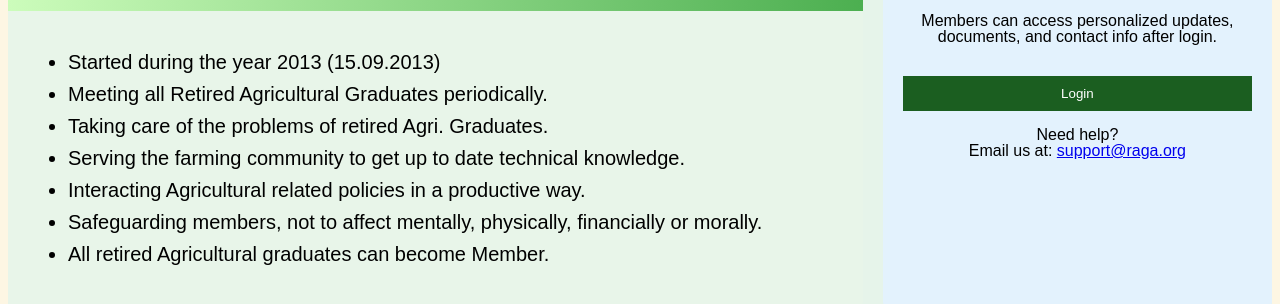
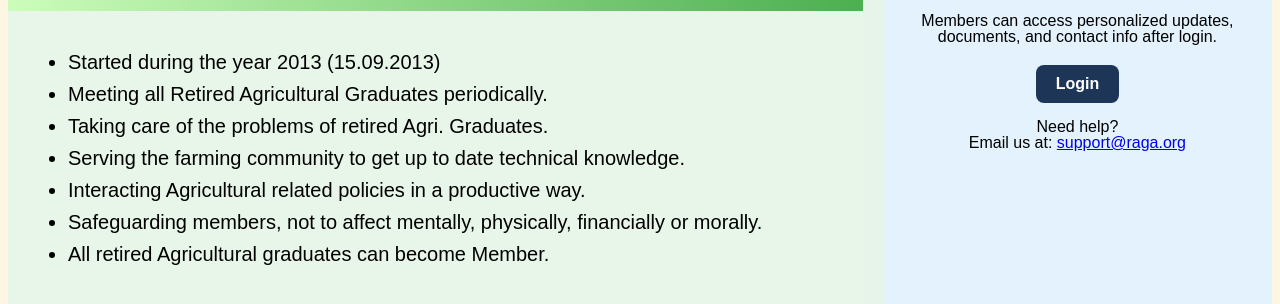
Before and after one commit to kgopinathm/raga_site, a plain HTML site: page ab.html in a window 1280 px wide. Shown: the part 183-487 px from the top of the page. Drawn offline with Linux system fonts and the light colour scheme.

Commit message:
Update ab.html

```diff
--- a/ab.html
+++ b/ab.html
@@ -277,12 +277,12 @@
     <div class="member-login">
         <div class ="card-header">Member Login</div>
 		<p>Members can access personalized updates, documents, and contact info after login.</p>
-		<form action="https://ragasite.42web.io/login.php" method="post">
- 		 <button type="submit" class="login-button">Login</button>
-		</form>
+		<div style="display: flex; justify-content: center; margin-top: 20px;">
+    	<a href="login.html" style="background-color: #1d3557;color: white;padding: 10px 20px;text-decoration: none;border-radius: 8px;font-weight: bold;font-size: 16px;">Login</a>
+		</div>
         <p>Need help?<br>Email us at: <a href="mailto:support@raga.org">support@raga.org</a></p>
-    </div>
-</div>
+    	</div>
+	</div>
 <br>
 <div class ="card-header">Role of RAGA in members welfare</div>
 	<ul class="myUL">
```
